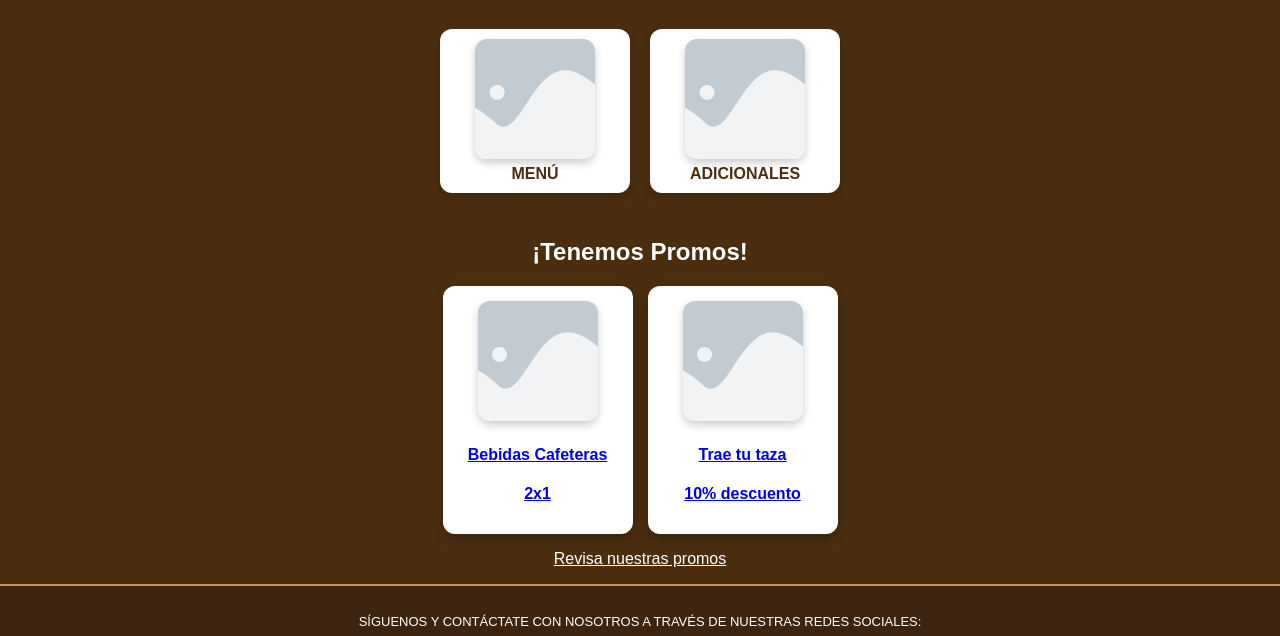
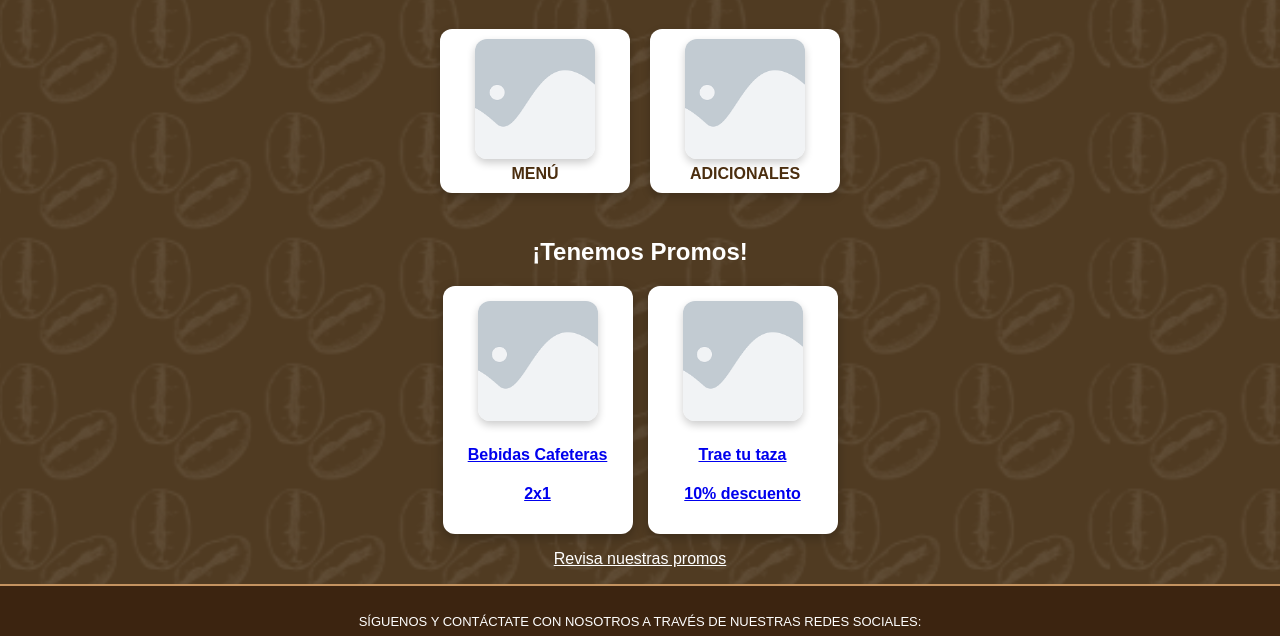
Before and after one commit to salasplazaadryluz-prog/caf-del-sol, a website: page public/inicio.html in a window 1280 px wide. Shown: the part 145-781 px from the top of the page. Drawn offline with Linux system fonts and the light colour scheme; no server answers.

Commit message:
actualizacion

```diff
--- a/public/css/index.css
+++ b/public/css/index.css
@@ -1,7 +1,7 @@
  body {
       font-family: 'Montserrat', sans-serif;
       background-color: #4b2e0f;
-      background-image: url('images/pattern.png');
+      background-image: url('/public/img/Fondo.png');
       background-size: contain;
       margin: 0;
       color: #fff;
```
Also changed, not shown: public/img/Fondo.png (added).
